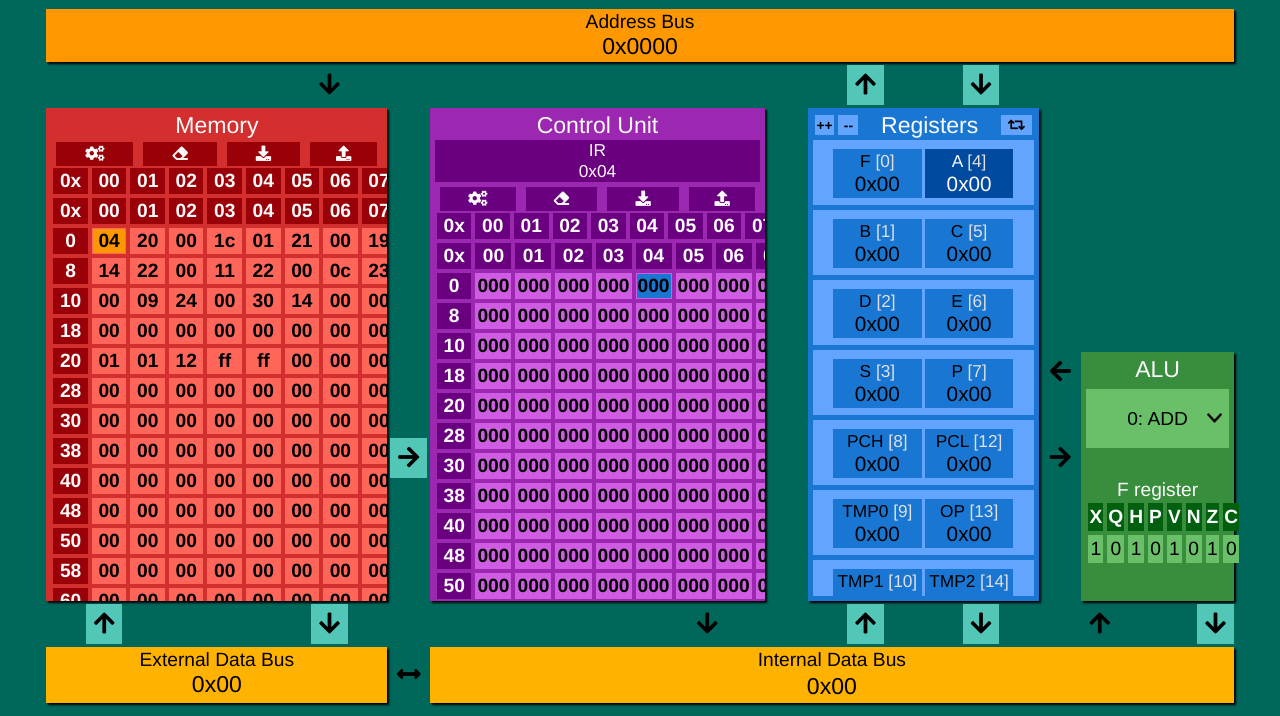
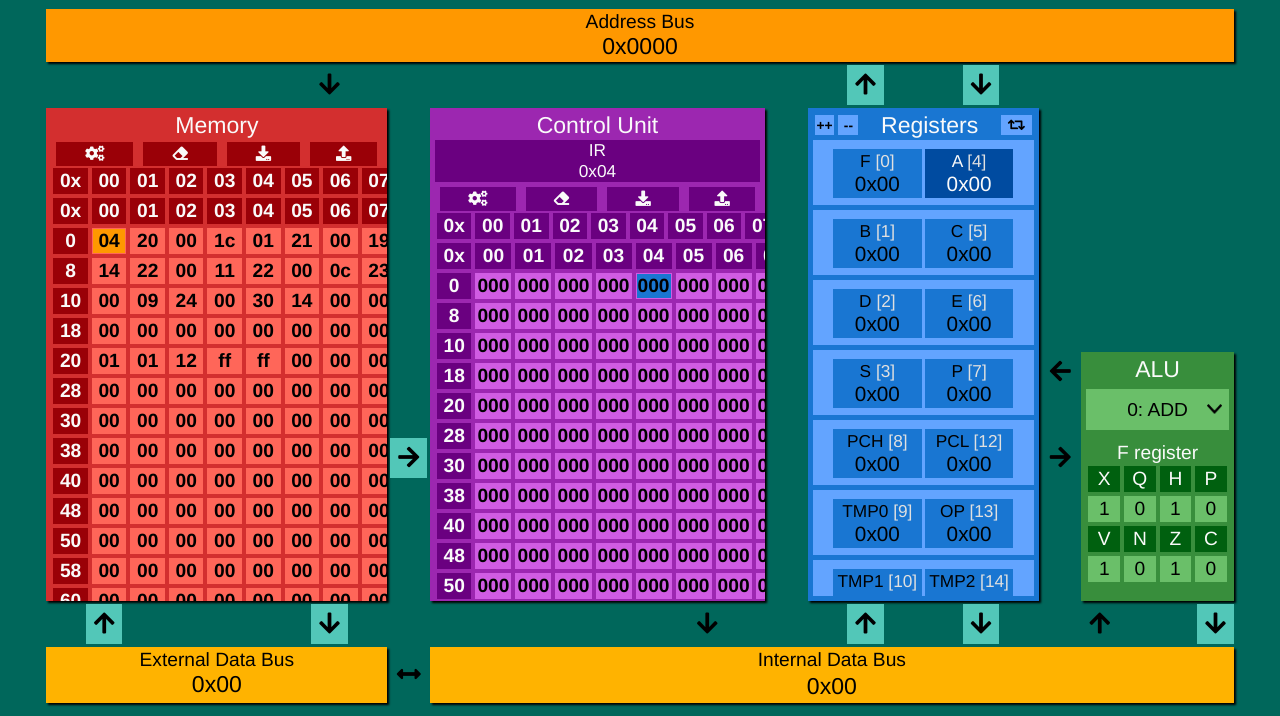
Before and after one commit to frimdo/EDEMS, a website with bundled scripts: page EDEMS/index.html in a window 1280 px wide. Shown: the part 103-819 px from the top of the page. Built offline with nearby package versions, Linux system fonts and the light colour scheme; files whose address does not match are found by name.

Commit message:
flexible flags viewer

```diff
--- a/EDEMS/index.html
+++ b/EDEMS/index.html
@@ -70,16 +70,24 @@
     <div id="body-grid" class="advanced">
 
         <button type="button" class="flowButton" id="D2D" disabled><i class="fas fa-arrows-alt-h"></i></button>
-        <button type="button" class="flowButton tooltip" id="REA"><i class="fas fa-arrow-down"></i><span class="tooltiptext">RD</span></button>
-        <button type="button" class="flowButton tooltip" id="WRT"><i class="fas fa-arrow-up"></i><span class="tooltiptext">WRT</span></button>
-        <button type="button" class="flowButton tooltip" id="M2C"><i class="fas fa-arrow-right"><span class="tooltiptext">END</span></i></button>
+        <button type="button" class="flowButton tooltip" id="REA"><i class="fas fa-arrow-down"></i><span
+                class="tooltiptext">RD</span></button>
+        <button type="button" class="flowButton tooltip" id="WRT"><i class="fas fa-arrow-up"></i><span
+                class="tooltiptext">WRT</span></button>
+        <button type="button" class="flowButton tooltip" id="M2C"><i class="fas fa-arrow-right"><span
+                class="tooltiptext">END</span></i></button>
         <button type="button" class="flowButton" id="A2M" disabled><i class="fas fa-arrow-down"></i></button>
         <button type="button" class="flowButton" id="C2D" disabled><i class="fas fa-arrow-down"></i></button>
-        <button type="button" class="flowButton tooltip" id="R2D"><i class="fas fa-arrow-down"></i><span class="tooltiptext">D&ltR</span></button>
-        <button type="button" class="flowButton tooltip" id="D2R"><i class="fas fa-arrow-up"></i><span class="tooltiptext">D&gtR</span></button>
-        <button type="button" class="flowButton tooltip" id="W2A"><i class="fas fa-arrow-up"></i><span class="tooltiptext">A&ltR / A&ltW</span></button>
-        <button type="button" class="flowButton tooltip" id="A2W"><i class="fas fa-arrow-down"></i><span class="tooltiptext">A&gtW</span></button>
-        <button type="button" class="flowButton tooltip" id="AL2"><i class="fas fa-arrow-down"></i><span class="tooltiptext">ALU</span></button>
+        <button type="button" class="flowButton tooltip" id="R2D"><i class="fas fa-arrow-down"></i><span
+                class="tooltiptext">D&ltR</span></button>
+        <button type="button" class="flowButton tooltip" id="D2R"><i class="fas fa-arrow-up"></i><span
+                class="tooltiptext">D&gtR</span></button>
+        <button type="button" class="flowButton tooltip" id="W2A"><i class="fas fa-arrow-up"></i><span
+                class="tooltiptext">A&ltR / A&ltW</span></button>
+        <button type="button" class="flowButton tooltip" id="A2W"><i class="fas fa-arrow-down"></i><span
+                class="tooltiptext">A&gtW</span></button>
+        <button type="button" class="flowButton tooltip" id="AL2"><i class="fas fa-arrow-down"></i><span
+                class="tooltiptext">ALU</span></button>
         <button type="button" class="flowButton" id="D2L" disabled><i class="fas fa-arrow-up"></i></button>
         <button type="button" class="flowButton" id="RAL" disabled><i class="fas fa-arrow-right"></i></button>
         <button type="button" class="flowButton" id="ALR" disabled><i class="fas fa-arrow-left"></i></button>
@@ -111,11 +119,15 @@
                     LDA 0x0101
                 </div>
                 <div id="memory-btns">
-                    <button id="compileMemory" type="button" class="tooltip"><i class="fa fa-cogs"></i><span class="tooltiptext">Compile</span></button>
-                    <button id="eraseMemory" type="button" class="tooltip"><i class="fa fa-eraser"></i><span class="tooltiptext">Erase</span></button>
-                    <button id="saveMemory" type="button" class="tooltip"><i class="fa fa-download"></i><span class="tooltiptext">Save</span></button>
+                    <button id="compileMemory" type="button" class="tooltip"><i class="fa fa-cogs"></i><span
+                            class="tooltiptext">Compile</span></button>
+                    <button id="eraseMemory" type="button" class="tooltip"><i class="fa fa-eraser"></i><span
+                            class="tooltiptext">Erase</span></button>
+                    <button id="saveMemory" type="button" class="tooltip"><i class="fa fa-download"></i><span
+                            class="tooltiptext">Save</span></button>
                     <input id="loadMemory" type="file"></i></input>
-                    <label for="loadMemory" class="upload-btn tooltip"><i class="fa fa-upload"></i><span class="tooltiptext">Load</span></label>
+                    <label for="loadMemory" class="upload-btn tooltip"><i class="fa fa-upload"></i><span
+                            class="tooltiptext">Load</span></label>
                 </div>
                 <div class="descr-table">
                     <table>
@@ -175,11 +187,15 @@
                 <div id="microcode-editor">
                 </div>
                 <div id="microcode-btns">
-                    <button id="compileMicrocode" type="button" class="tooltip"><i class="fa fa-cogs"></i><span class="tooltiptext">Compile</span></button>
-                    <button id="eraseMicrocode" type="button" class="tooltip"><i class="fa fa-eraser"></i><span class="tooltiptext">Erase</span></button>
-                    <button id="saveMicrocode" type="button" class="tooltip"><i class="fa fa-download"></i><span class="tooltiptext">Save</span></button>
+                    <button id="compileMicrocode" type="button" class="tooltip"><i class="fa fa-cogs"></i><span
+                            class="tooltiptext">Compile</span></button>
+                    <button id="eraseMicrocode" type="button" class="tooltip"><i class="fa fa-eraser"></i><span
+                            class="tooltiptext">Erase</span></button>
+                    <button id="saveMicrocode" type="button" class="tooltip"><i class="fa fa-download"></i><span
+                            class="tooltiptext">Save</span></button>
                     <input id="loadMicrocode" type="file"></i></input>
-                    <label for="loadMicrocode" class="upload-btn tooltip"><i class="fa fa-upload"></i><span class="tooltiptext">Load</span></label>
+                    <label for="loadMicrocode" class="upload-btn tooltip"><i class="fa fa-upload"></i><span
+                            class="tooltiptext">Load</span></label>
                 </div>
 
                 <div class="descr-table">
@@ -232,7 +248,8 @@
             <div class="nameBlock">Registers
                 <button type="button" id="incr" class="tooltip">++<span class="tooltiptext">INCR/INCW</span></button>
                 <button type="button" id="decr" class="tooltip">--<span class="tooltiptext">DECR/DECW</span></button>
-                <button type="button" id="svr" class="tooltip"><i class="fas fa-retweet"></i><span class="tooltiptext">SVR/SVW</span></button>
+                <button type="button" id="svr" class="tooltip"><i class="fas fa-retweet"></i><span class="tooltiptext">SVR/SVW</span>
+                </button>
             </div>
             <div class="insideBlock">
                 <div class="pairBlock">
@@ -348,60 +365,50 @@
                         </button>
                     -->
 
-                    <table>
-                        <tr>
-                            <th>
+                    <div class=F-viewer-table>
+                        <div>
+                            <span>
                               <div class="F-viewer-NameBlock tooltip">X<span class="tooltiptext">X</span></div>
-                            </th>
-                            <th>
+                              <div class="F-viewer7 F-viewer-ValueBlock tooltip">1<span
+                                      class="tooltiptext">X</span></div>
+                            </span>
+                            <span>
                               <div class="F-viewer-NameBlock tooltip">Q<span class="tooltiptext">Q</span></div>
-                            </th>
-                            <th>
+                              <div class="F-viewer6 F-viewer-ValueBlock tooltip">0<span
+                                      class="tooltiptext">Q</span></div>
+                            </span>
+                            <span>
                               <div class="F-viewer-NameBlock tooltip">H<span class="tooltiptext">Half carry</span></div>
-                            </th>
-                            <th>
+                              <div class="F-viewer5 F-viewer-ValueBlock tooltip">1<span
+                                      class="tooltiptext">Half carry</span></div>
+                            </span>
+                            <span>
                               <div class="F-viewer-NameBlock tooltip">P<span class="tooltiptext">Parity</span></div>
-                            </th>
-                            <th>
+                              <div class="F-viewer4 F-viewer-ValueBlock tooltip">0<span
+                                      class="tooltiptext">Parity</span></div>
+                            </span>
+                        </div>
+                        <div>
+                            <span>
                               <div class="F-viewer-NameBlock tooltip">V<span class="tooltiptext">Overflow</span></div>
-                            </th>
-                            <th>
+                              <div class="F-viewer3 F-viewer-ValueBlock tooltip">1<span
+                                      class="tooltiptext">Overflow</span></div>
+                            </span>
+                            <span>
                               <div class="F-viewer-NameBlock tooltip">N<span class="tooltiptext">Negative</span></div>
-                            </th>
-                            <th>
+                              <div class="F-viewer2 F-viewer-ValueBlock tooltip">0<span
+                                      class="tooltiptext">Negative</span></div>
+                            </span>
+                            <span>
                               <div class="F-viewer-NameBlock tooltip">Z<span class="tooltiptext">Zero</span></div>
-                            </th>
-                            <th>
+                              <div class="F-viewer1 F-viewer-ValueBlock tooltip">1<span class="tooltiptext">Zero</span></div>
+                            </span>
+                            <span>
                               <div class="F-viewer-NameBlock tooltip">C<span class="tooltiptext">Carry</span></div>
-                            </th>
-                        </tr>
-                        <tr>
-                            <td>
-                                <div class="F-viewer7 F-viewer-ValueBlock tooltip">1<span class="tooltiptext">X</span></div>
-                            </td>
-                            <td>
-                                <div class="F-viewer6 F-viewer-ValueBlock tooltip">0<span class="tooltiptext">Q</span></div>
-                            </td>
-                            <td>
-                                <div class="F-viewer5 F-viewer-ValueBlock tooltip">1<span class="tooltiptext">Half carry</span></div>
-                            </td>
-                            <td>
-                                <div class="F-viewer4 F-viewer-ValueBlock tooltip">0<span class="tooltiptext">Parity</span></div>
-                            </td>
-                            <td>
-                                <div class="F-viewer3 F-viewer-ValueBlock tooltip">1<span class="tooltiptext">Overflow</span></div>
-                            </td>
-                            <td>
-                                <div class="F-viewer2 F-viewer-ValueBlock tooltip">0<span class="tooltiptext">Negative</span></div>
-                            </td>
-                            <td>
-                                <div class="F-viewer1 F-viewer-ValueBlock tooltip">1<span class="tooltiptext">Zero</span></div>
-                            </td>
-                            <td>
                               <div class="F-viewer0 F-viewer-ValueBlock tooltip">0<span class="tooltiptext">Carry</span></div>
-                            </td>
-                        </tr>
-                    </table>
+                            </span>
+                        </div>
+                    </div>
                 </div>
                 <div class="spacer"></div>
             </div>
--- a/EDEMS/style/material-colortheme.css
+++ b/EDEMS/style/material-colortheme.css
@@ -276,11 +276,13 @@ body {
 
 .F-viewer-NameBlock{
     background-color: #00600f;
-    border: 1px solid #00600f;
 }
 
 .F-viewer-ValueBlock{
     background-color: #6abf69;
-    border: 1px solid #6abf69;
     color: #000000;
 }
+
+.F-viewer-NameBlock, .F-viewer-ValueBlock {
+    border-color: #388e3c;
+}
--- a/EDEMS/style/tagsAndClasses.css
+++ b/EDEMS/style/tagsAndClasses.css
@@ -129,10 +129,7 @@ select {
     min-width: 34.55px;
 }
 
-.F-viewer-NameBlock, .F-viewer-ValueBlock{
-    border: 1px solid #2d2d2d;
-    padding: 2px 0 2px 0;
-}
+
 
 .descr-table {
     padding-right: 8px;
@@ -186,3 +183,23 @@ select {
 .upload-btn {
     padding-top: 3px;
 }
+
+.F-viewer-table {
+    display: flex;
+    flex-wrap: wrap;
+}
+
+.F-viewer-table>div{
+    flex-grow: 1;
+    display: flex;
+}
+
+.F-viewer-table>div>span{
+    width: 25%;
+    flex-grow: 1;
+}
+
+.F-viewer-NameBlock, .F-viewer-ValueBlock{
+    border: 2px solid #2d2d2d;
+    padding: 2px 3px 2px 3px;
+}
```
Lines whose indentation alone changed are shown as unchanged.
